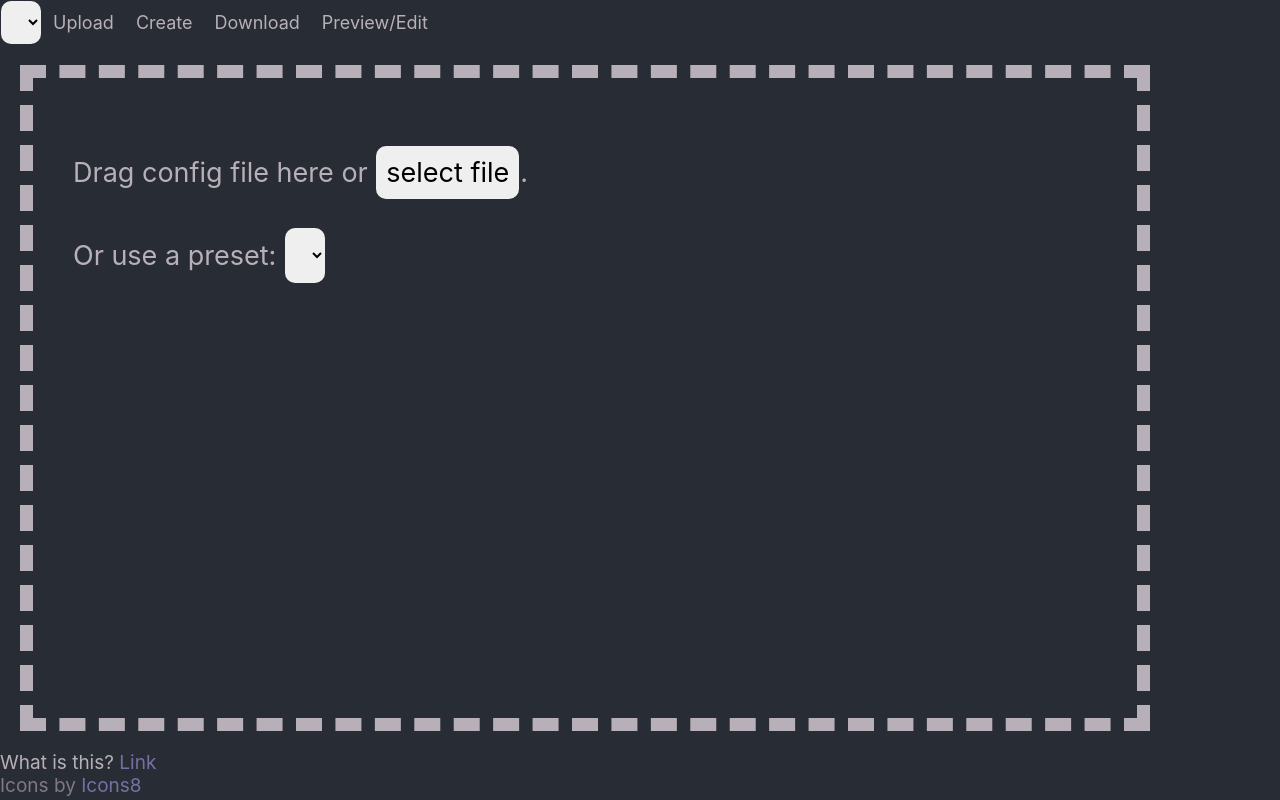
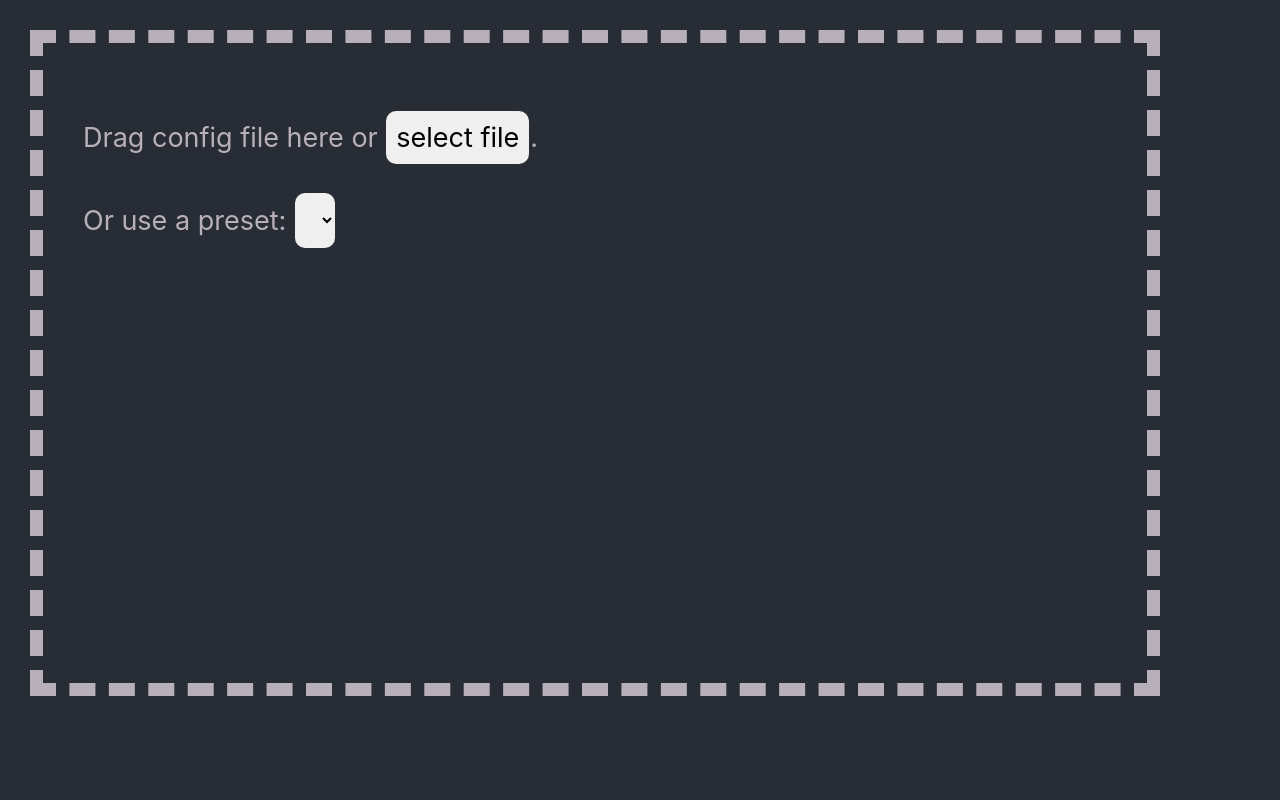
Before and after one commit to relsqui/configurable-generators, a React (Create React App) app: page / in a window 1280 px wide. Built offline with nearby package versions, Linux system fonts and the light colour scheme.

Commit message:
fix layout for presets

```diff
--- a/src/App.css
+++ b/src/App.css
@@ -10,6 +10,7 @@
 body {
   background-color: var(--dark-gray);
   color: var(--light-gray);
+  height: 100vh;
 }
 
 a {
@@ -25,6 +26,14 @@ a:visited {
   color: var(--dark-blue);
 }
 
+ul {
+  display: flex;
+}
+
+li {
+  list-style: none;
+}
+
 button,
 select {
   font-size: inherit;
@@ -36,25 +45,53 @@ select {
   cursor: pointer;
 }
 
-header {
-  font-size: calc(10px + 1vmin);
+.textButton {
+  border-radius: 0;
+  background: transparent;
+  color: var(--light-gray);
 }
 
-footer {
-  width: 100vw;
-  font-size: calc(15px + 0.5vmin);
+.selectedTextButton {
+  cursor: default;
+  border-bottom: medium var(--light-gray) dotted;
 }
 
-.iconCredit {
-  color: var(--medium-gray);
+.floatRight {
+  float: right;
 }
 
 .App {
   font-size: calc(5px + 1vmin);
+  padding: 10px;
+  margin: 0;
+  display: flex;
+  flex-direction: column;
+  box-sizing: border-box;
+  height: 100vh;
 }
 
-.content {
+.navigation {
+  font-size: calc(10px + 0.8vmin);
+  align-items: baseline;
+  flex-wrap: wrap;
+  gap: 5px;
+  margin: 0;
+}
+
+.pushRight {
+  margin-left: auto;
+}
+
+footer {
+  font-size: calc(15px + 0.5vmin);
+}
+
+.generatorContent {
+  display: flex;
   height: 100%;
+  flex-direction: column;
+  justify-content: center;
+  align-items: center;
 }
 
 .ConfigDropZone {
@@ -80,22 +117,7 @@ footer {
 }
 
 .generatorLine {
-  font-size: calc(10px + 3vmin);
-  min-width: 100%;
-}
-
-.selectedGenerator {
-  cursor: default;
-  border-bottom: medium var(--light-gray) dotted;
-}
-
-header button {
-  background-color: var(--dark-gray);
-  color: var(--light-gray);
-}
-
-.generatorButton {
-  border-radius: 0;
+  font-size: calc(10px + 2vmin);
 }
 
 .reroll {
--- a/src/refactored/Generator.tsx
+++ b/src/refactored/Generator.tsx
@@ -1,7 +1,10 @@
+import md5 from 'md5';
 import { useEffect, useState } from "react";
-import md5 from 'md5';
 import { TableConfig } from "../tableConfig";
 import dieIcon from '../static/icons/die.png';
+import { PresetDropdown } from './PresetDropdown';
+import { NavButton } from './NavButton';
+import { useNavigate } from 'react-router-dom';
 
 const pointyBracketsRe = /(<[^>]*>)/;
 
@@ -19,19 +22,24 @@ function GeneratorButton({ generator, selected }: {
   generator: string,
   selected: boolean,
 }) {
-  const className = `generatorButton${selected ? ' selectedGenerator' : ''}`;
-  return <button className={className} key={generator}>{generator}</button>;
+  const className = `textButton${selected ? ' selectedTextButton' : ''}`;
+  return <li><button className={className} key={generator}>{generator}</button></li>;
 }
 
 export function GeneratorHeader({ generators, selectedGenerator }: {
   generators: string[],
   selectedGenerator: string,
 }) {
-  return <>{
+  const navigate = useNavigate();
+  return <nav><ul className='navigation'>
+    {
     generators.map((g) =>
       <GeneratorButton key={g} generator={g} selected={g === selectedGenerator} />
     )
-  }</>;
+  }
+      <li className="pushRight"><PresetDropdown /></li>&nbsp;
+      <NavButton buttonProps={{ onClick: () => navigate("/") }}>Close</NavButton>
+  </ul></nav>;
 }
 
 function RandomItem({ content, onClickRandomItem }: { content: TableSelection, onClickRandomItem: (tableKey: string) => void }) {
@@ -118,37 +126,18 @@ export function GeneratorLayout({ config, generator }: {
 
   function onClickRandomItem(generator: string, line: string, index: number, tableKey: string) {
     const newTextTree: TextTree = {};
-    for (const g of Object.keys(textTree)) {
-      if (g !== generator) {
-        newTextTree[g] = textTree[g];
-      } else {
-        newTextTree[generator] = {};
-        for (const l of Object.keys(textTree[generator])) {
-          if (l !== line) {
-            newTextTree[generator][l] = textTree[generator][l];
-          } else {
-            newTextTree[generator][line] = [];
-            for (let i = 0; i < textTree[generator][line].length; i++) {
-              if (i !== index) {
-                newTextTree[generator][line].push(textTree[generator][line][i]);
-              } else {
-                newTextTree[generator][line].push({ text: tableChoice(tableKey), tableKey });
-              }
-            }
-          }
-        }
-      }
-    }
+    Object.assign(newTextTree, textTree);
+    newTextTree[generator][line][index] = { text: tableChoice(tableKey), tableKey };
     setTextTree(newTextTree);
   }
 
   return (
     <>
-      <header>
-        <GeneratorHeader generators={Object.keys(config.generators)} selectedGenerator={generator} />
-      </header>
-      <Generator content={textTree[generator]} onClickRandomItem={(line, index, tableKey) => onClickRandomItem(generator, line, index, tableKey)} />
-      <RerollButton onReroll={() => setTextTree(buildTextTree())} />
+      <GeneratorHeader generators={Object.keys(config.generators)} selectedGenerator={generator} />
+      <div className="generatorContent">
+        <Generator content={textTree[generator]} onClickRandomItem={(line, index, tableKey) => onClickRandomItem(generator, line, index, tableKey)} />
+        <RerollButton onReroll={() => setTextTree(buildTextTree())} />
+      </div>
     </>
   );
 }
--- /dev/null
+++ b/src/refactored/NavButton.tsx
@@ -0,0 +1,9 @@
+import { PropsWithChildren } from "react";
+
+export function NavButton({ children, buttonProps }: PropsWithChildren & { buttonProps?: any}) {
+return <li>
+  <button className="textButton" {...buttonProps}>
+    {children}
+  </button>
+</li>
+}
--- a/src/refactored/PresetDropdown.tsx
+++ b/src/refactored/PresetDropdown.tsx
@@ -11,7 +11,7 @@ export function PresetDropdown({ label = '' }: { label?: string }) {
     const presetTitle = event.target.value;
     if (presetTitle) {
       const slug = titleToSlug(presetTitle as string);
-      navigate(`p/${slug}`);
+      navigate(`/p/${slug}`);
     }
   }
 
--- a/src/routes/Preset.tsx
+++ b/src/routes/Preset.tsx
@@ -12,5 +12,10 @@ export const loader = async ({ params }: any) => {
 export default function Preset() {
   const { config } = useLoaderData() as { config: TableConfig };
   const generator = Object.keys(config.generators)[0];
-  return <GeneratorLayout config={config} generator={generator} />;
+  return <>
+    <GeneratorLayout config={config} generator={generator} />
+    <footer>
+      {config.description} {config.link ? <a href={config.link}>Link</a> : ''}
+    </footer>
+  </>;
 }
--- a/src/routes/Root.tsx
+++ b/src/routes/Root.tsx
@@ -1,40 +1,10 @@
 import '../App.css';
 import { Outlet } from 'react-router-dom';
-import { PresetDropdown } from '../refactored/PresetDropdown';
-
-
-function Header() {
-  return <header className="navigation">
-    <PresetDropdown />
-    <button>Upload</button>
-    <button>Create</button>
-    <button>Download</button>
-    <button>Preview/Edit</button>
-  </header>
-}
-
-function Footer() {
-  const description = "What is this?";
-  const link = "https://github.com/relsqui/configurable-generators";
-  return <footer>
-    <div className="configDescription">
-      {description} {link ? <a href={link}>Link</a> : ''}
-    </div>
-    <div className="iconCredit">
-      Icons by <a target="_blank" rel="noreferrer" href="https://icons8.com">Icons8</a>
-    </div>
-  </footer>;
-}
 
 function Root() {
-  // to do: get the footer data from the loaded config if applicable
   return (
     <div className="App">
-      <Header />
-      <div className="content">
-        <Outlet />
-      </div>
-      <Footer />
+      <Outlet />
     </div>
   );
 }
```
Also changed, not shown: 1 other file (tests, documents, lock files or other folders).
